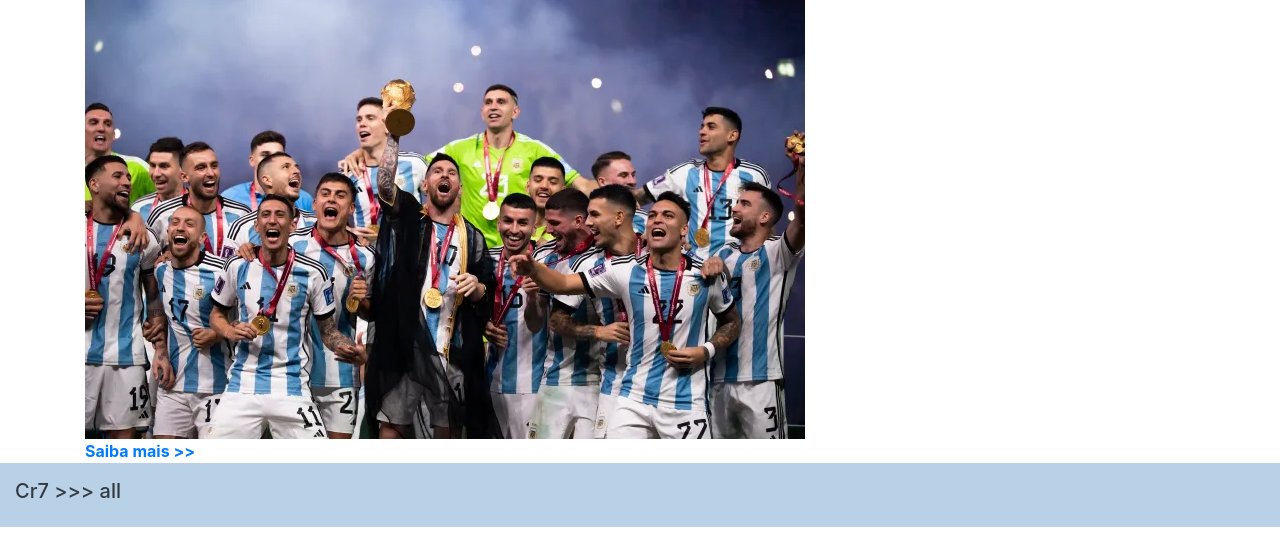
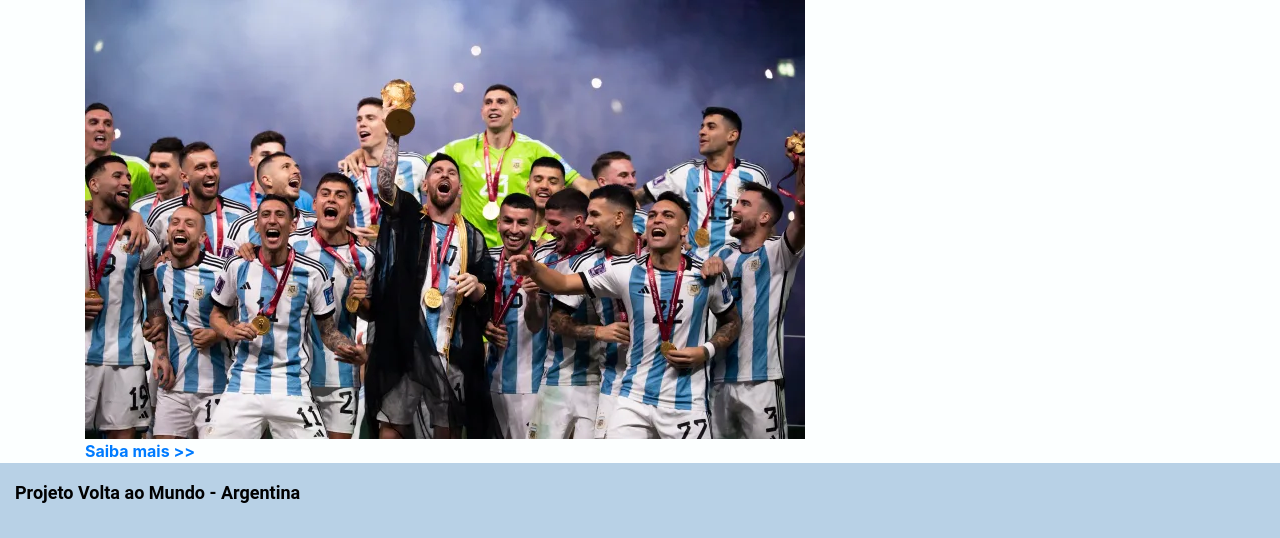
Before and after one commit to AdrianoJr07/Volta-ao-Mundo, a PHP site: page /home.html in a window 1280 px wide. Shown: the part 2348-2886 px from the top of the page. Run offline with PHP 8.4, Linux system fonts and the light colour scheme.

Commit message:
finalizando

```diff
--- a/culinaria.html
+++ b/culinaria.html
@@ -161,7 +161,7 @@
 
   <footer class="text-dark"  style="background-color: #b8d1e6;">
     <div class="container-fluid py-3">
-    <h1>ain</h1>
+      <p><strong>Projeto Volta ao Mundo - Argentina</strong></p>
   </div>
 </footer>
     <!-- JavaScript (Opcional) -->
--- a/estilo.css
+++ b/estilo.css
@@ -18,3 +18,8 @@ p{
     text-align: justify;
     color: black;
 }
+
+
+body{
+background-color: rgba(250, 255, 255, 0.562);
+}
--- a/home.html
+++ b/home.html
@@ -147,7 +147,7 @@
 
     <footer class="text-dark"  style="background-color: #b8d1e6;">
   <div class="container-fluid py-3">
-    <h5>Cr7 >>> all</h5>
+    <p><strong>Projeto Volta ao Mundo - Argentina</strong></p>
   </div>
 </footer>
     <!-- JavaScript (Opcional) -->
--- a/messi.html
+++ b/messi.html
@@ -77,7 +77,7 @@
 
   <footer class="text-dark"  style="background-color: #b8d1e6;">
     <div class="container-fluid py-3">
-    <h1>ain</h1>
+      <p><strong>Projeto Volta ao Mundo - Argentina</strong></p>
   </div>
 </footer>
     <!-- JavaScript (Opcional) -->
--- a/pontos-turisticos.html
+++ b/pontos-turisticos.html
@@ -158,7 +158,7 @@
 
   <footer class="text-dark"  style="background-color: #b8d1e6;">
     <div class="container-fluid py-3">
-    <h1>ain</h1>
+      <p><strong>Projeto Volta ao Mundo - Argentina</strong></p>
   </div>
 </footer>
     <!-- JavaScript (Opcional) -->
--- a/vinicolas.html
+++ b/vinicolas.html
@@ -184,7 +184,7 @@
 
   <footer class="text-dark"  style="background-color: #b8d1e6;">
     <div class="container-fluid py-3">
-    <h1>ain</h1>
+      <p><strong>Projeto Volta ao Mundo - Argentina</strong></p>
   </div>
 </footer>
     <!-- JavaScript (Opcional) -->
```
